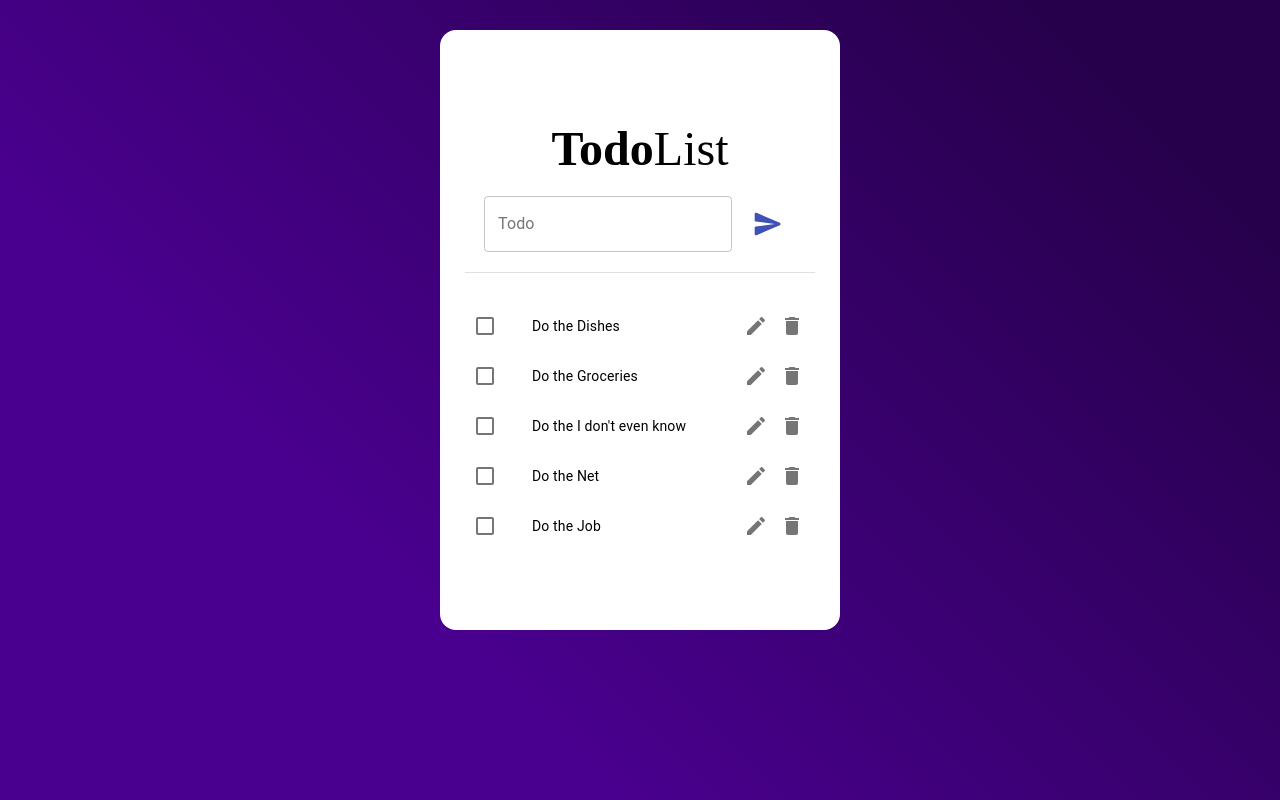
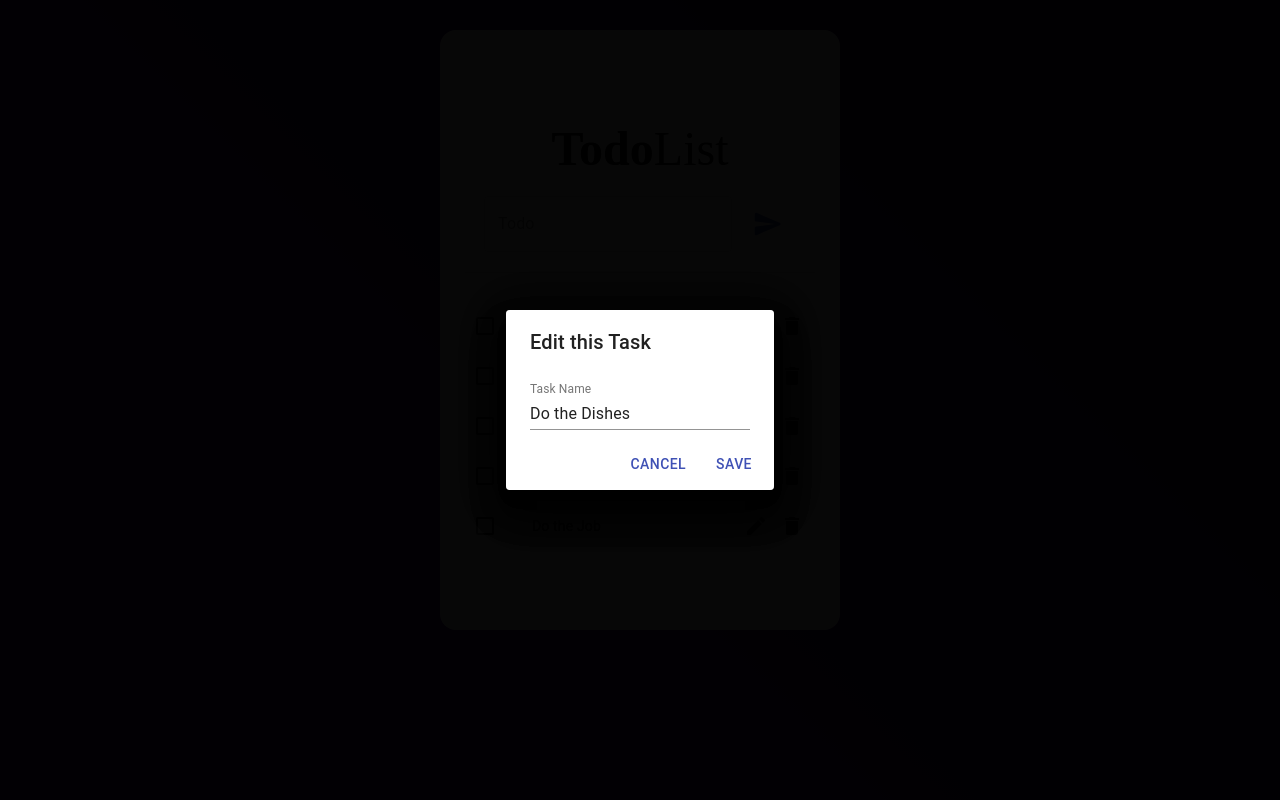
Before and after one commit to igormcsouza/full-stack-todo, a React (Create React App) app in the folder frontend/: page / in a window 1280 px wide. Both pictures are taken after a click on the button 756 px from the left and 326 px from the top of the page. Built offline with nearby package versions, Linux system fonts and the light colour scheme.

Commit message:
Add edit panel

```diff
--- /dev/null
+++ b/frontend/src/components/TodosListView/EditPanel.tsx
@@ -0,0 +1,79 @@
+import React, { useState } from "react";
+import {
+  Button,
+  Dialog,
+  DialogActions,
+  DialogContent,
+  DialogTitle,
+  Slide,
+  TextField,
+} from "@material-ui/core";
+import { TransitionProps } from "@material-ui/core/transitions";
+
+import { Itask } from "./index";
+
+interface IEditPanel {
+  task: Itask;
+  open: boolean;
+  onClose: () => void;
+}
+
+const Transition = React.forwardRef(function Transition(
+  props: TransitionProps & { children?: React.ReactElement<any, any> },
+  ref: React.Ref<unknown>
+) {
+  return <Slide direction="up" ref={ref} {...props} />;
+});
+
+const EditPanel: React.FC<IEditPanel> = (props: IEditPanel) => {
+  const [taskName, setTaskName] = useState(props.task.task);
+
+  const handleSave = (task: Itask, closePanel: () => void) => {
+    closePanel();
+  };
+
+  const handleTaskNameChange = (
+    e: React.ChangeEvent<HTMLTextAreaElement | HTMLInputElement>
+  ) => {
+    setTaskName(e.target.value);
+  };
+
+  return (
+    <div>
+      <Dialog
+        open={props.open}
+        TransitionComponent={Transition}
+        keepMounted
+        onClose={props.onClose}
+        aria-labelledby="alert-dialog-slide-title"
+        aria-describedby="alert-dialog-slide-description"
+      >
+        <DialogTitle id="alert-dialog-slide-title">
+          {"Edit this Task"}
+        </DialogTitle>
+        <DialogContent>
+          <TextField
+            label="Task Name"
+            defaultValue={taskName}
+            onChange={handleTaskNameChange}
+          />
+        </DialogContent>
+        <DialogActions>
+          <Button onClick={props.onClose} color="primary">
+            Cancel
+          </Button>
+          <Button
+            onClick={() => {
+              handleSave(props.task, props.onClose);
+            }}
+            color="primary"
+          >
+            Save
+          </Button>
+        </DialogActions>
+      </Dialog>
+    </div>
+  );
+};
+
+export default EditPanel;
--- a/frontend/src/components/TodosListView/index.tsx
+++ b/frontend/src/components/TodosListView/index.tsx
@@ -1,4 +1,4 @@
-import React from "react";
+import React, { useState } from "react";
 import { createStyles, makeStyles, Theme } from "@material-ui/core/styles";
 import {
   List,
@@ -11,7 +11,9 @@ import {
 } from "@material-ui/core";
 import { Delete, Edit } from "@material-ui/icons";
 
-interface Itask {
+import EditPanel from "./EditPanel";
+
+export interface Itask {
   id: number;
   task: string;
   checked: boolean;
@@ -39,7 +41,7 @@ const useStyles = makeStyles((theme: Theme) =>
 
 const TodosListView: React.FC<{}> = () => {
   const classes = useStyles();
-  const [values, setValues] = React.useState([
+  const [values, setValues] = useState([
     { id: 0, task: "Do the Dishes", checked: false },
     { id: 1, task: "Do the Groceries", checked: false },
     { id: 2, task: "Do the I don't even know", checked: false },
@@ -47,14 +49,18 @@ const TodosListView: React.FC<{}> = () => {
     { id: 4, task: "Do the Job", checked: false },
   ]);
 
-  const handleToggle = (value: Itask) => () => {
+  const [currentTask, setCurrentTask] = useState(values[0]);
+  const [toggleEditPanel, setToggleEditPanel] = useState(false);
+
+  const handleCheckingTask = (value: Itask) => () => {
     const remnant = values.filter((v) => v.id !== value.id);
     value.checked = !value.checked;
     setValues([...remnant, value].sort((v, x) => v.id - x.id));
   };
 
-  const openEditPanel = (value: Itask) => () => {
-    console.log(value);
+  const handleEdit = (value: Itask) => () => {
+    setCurrentTask(value);
+    setToggleEditPanel(true);
   };
 
   const handleDelete = (value: Itask) => () => {
@@ -68,12 +74,23 @@ const TodosListView: React.FC<{}> = () => {
         const labelId = `checkbox-list-label-${value.id}`;
 
         return (
+          <div>
+            {/*Edit Panel Opens when Edit Button is clicked*/}
+            <EditPanel
+              task={currentTask}
+              open={toggleEditPanel}
+              onClose={() => {
+                setToggleEditPanel(false);
+              }}
+            />
+
+            {/* Actual List Items */}
             <ListItem
               key={value.id}
               role={undefined}
               dense
               button
-            onClick={handleToggle(value)}
+              onClick={handleCheckingTask(value)}
             >
               <ListItemIcon>
                 <Checkbox
@@ -91,7 +108,7 @@ const TodosListView: React.FC<{}> = () => {
               />
               <ListItemSecondaryAction>
                 <IconButton
-                onClick={openEditPanel(value)}
+                  onClick={handleEdit(value)}
                   edge="end"
                   aria-label="edit-task"
                 >
@@ -106,6 +123,7 @@ const TodosListView: React.FC<{}> = () => {
                 </IconButton>
               </ListItemSecondaryAction>
             </ListItem>
+          </div>
         );
       })}
     </List>
```
Lines whose indentation alone changed are shown as unchanged.
